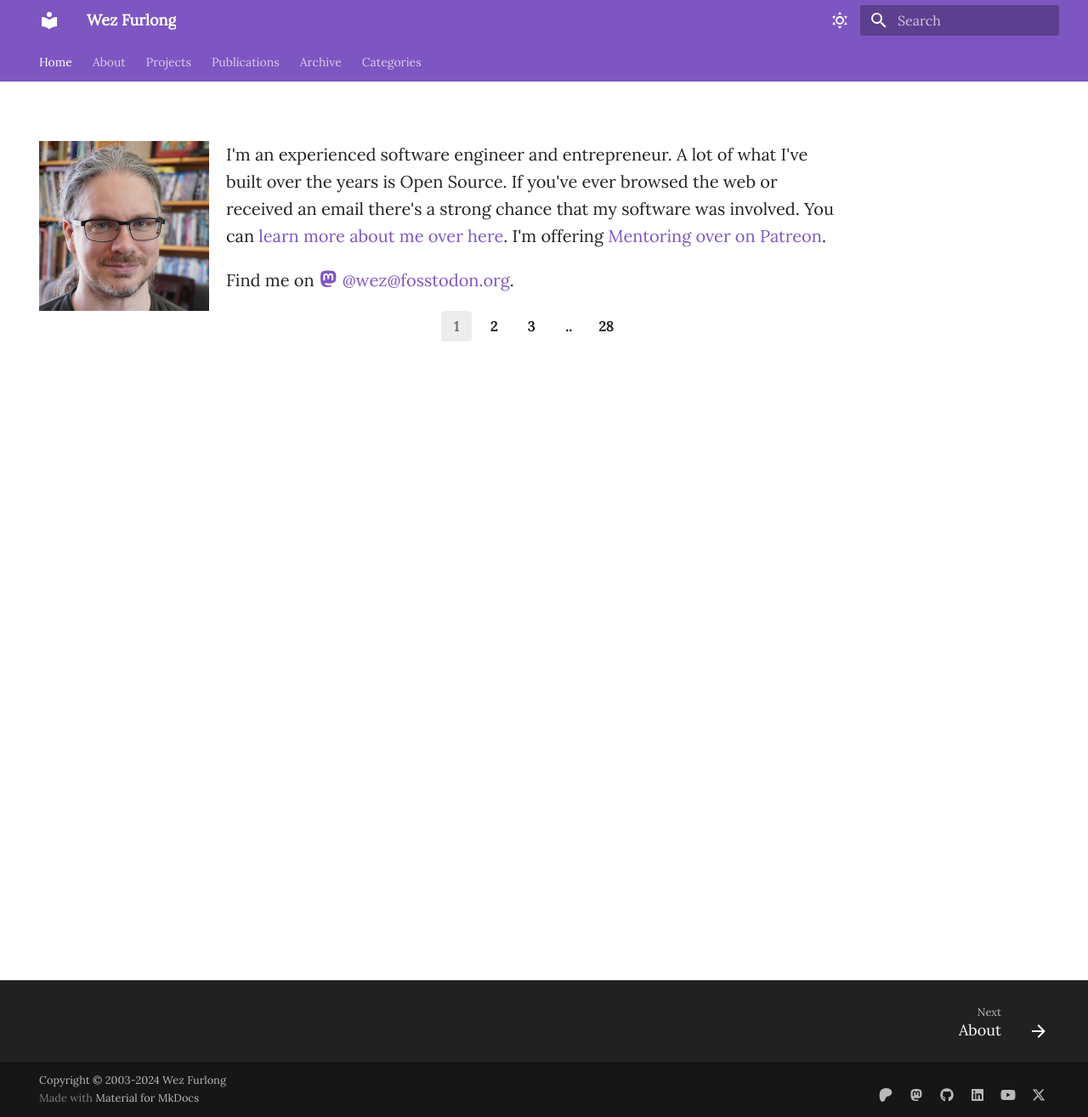
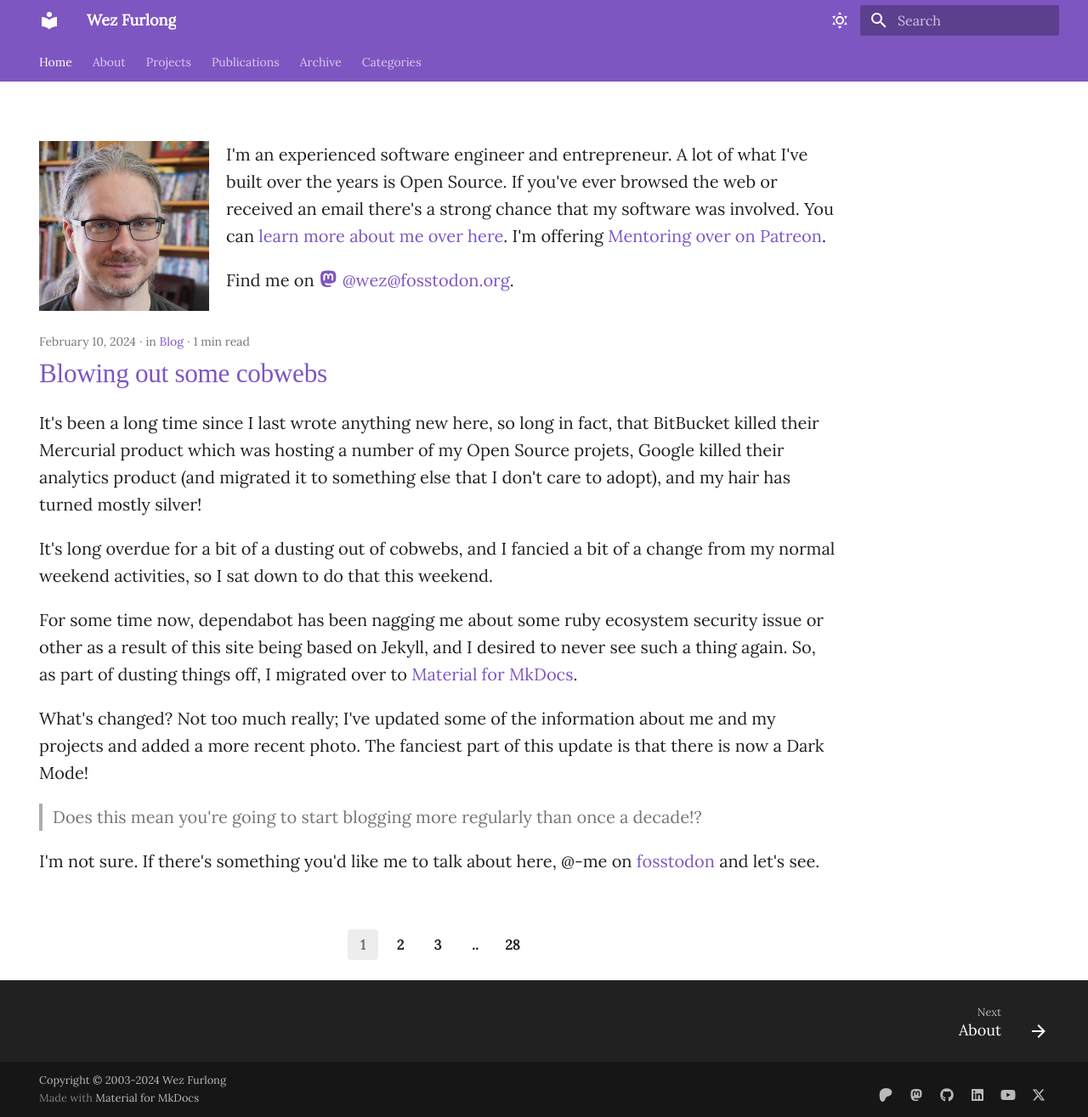
Before and after one commit to wez/wez.github.io, an MkDocs documentation site: the page built from docs/index.md, in a window 1280 px wide and 1315 px high. Shown: the whole window at 85% size. Built offline with MkDocs 1.6.1 and Material for MkDocs 9.7.7, drawn with Linux system fonts in a browser that asks for light colours; some web fonts are replaced.

Commit message:
new post: blowing out some cobwebs

```diff
--- a/docs/index.md
+++ b/docs/index.md
@@ -4,7 +4,7 @@ hide:
     - title
 ---
 
-![Wez Furlong](/images/wez-portrait-400.jpeg){ class=crop-left-mug }
+![Wez Furlong](images/wez-portrait-400.jpeg){ class=crop-left-mug }
 
 I'm an experienced software engineer and entrepreneur. A lot of what I've built
 over the years is Open Source. If you've ever browsed the web or received an
--- /dev/null
+++ b/docs/posts/2024-02-10-blowing-out-some-cobwebs.md
@@ -0,0 +1,30 @@
+---
+date: 2024-02-10
+title: Blowing out some cobwebs
+categories:
+ - Blog
+---
+
+It's been a long time since I last wrote anything new here, so long in fact,
+that BitBucket killed their Mercurial product which was hosting a number of my
+Open Source projets, Google killed their analytics product (and migrated it to
+something else that I don't care to adopt), and my hair has turned mostly silver!
+
+It's long overdue for a bit of a dusting out of cobwebs, and I fancied a bit of
+a change from my normal weekend activities, so I sat down to do that this
+weekend.
+
+For some time now, dependabot has been nagging me about some ruby ecosystem
+security issue or other as a result of this site being based on Jekyll, and I
+desired to never see such a thing again. So, as part of dusting things off, I
+migrated over to [Material for
+MkDocs](https://squidfunk.github.io/mkdocs-material/).
+
+What's changed? Not too much really; I've updated some of the information
+about me and my projects and added a more recent photo. The fanciest part
+of this update is that there is now a Dark Mode!
+
+> Does this mean you're going to start blogging more regularly than once a decade!?
+
+I'm not sure. If there's something you'd like me to talk
+about here, @-me on [fosstodon](https://fosstodon.org/@wez) and let's see.
```
Also changed, not shown: docs/about.md (+1 -1 lines).
